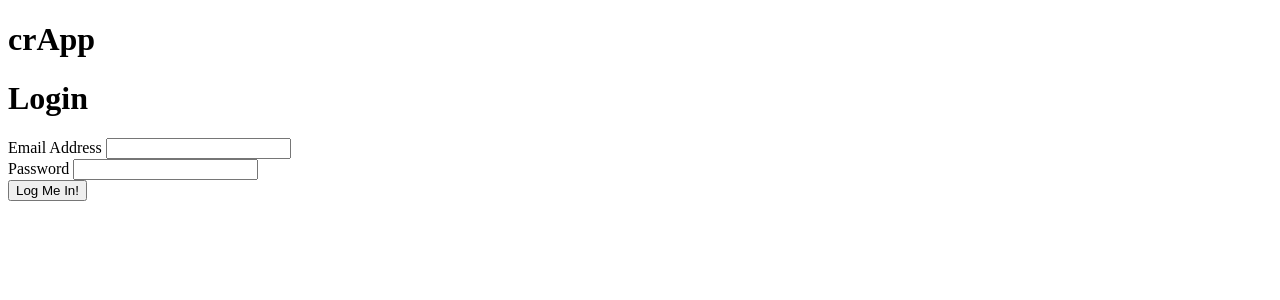
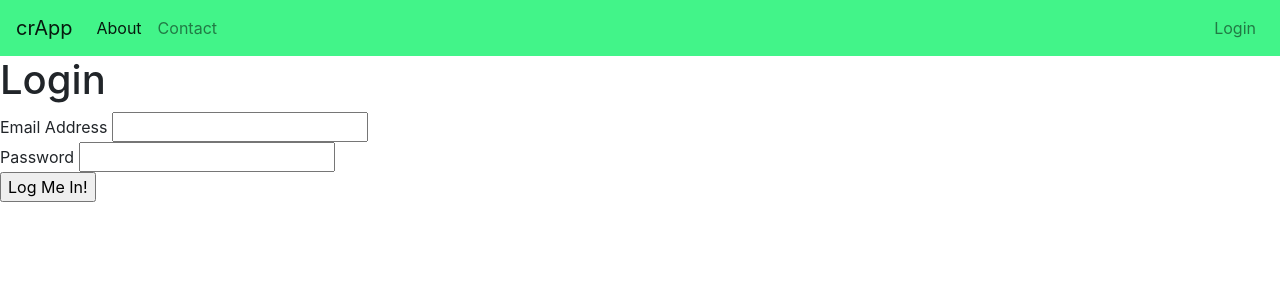
Before and after one commit to ambergers/crapp, a Flask app: page /login in a window 1280 px wide. Shown: the top 300 px of the page. Run offline with Flask 2, Linux system fonts and the light colour scheme; some libraries are stand-ins or nearby versions.

Commit message:
changed homepage buttons to navbar, need to fix styling for homepage and ratings to work alongside current css

```diff
--- a/templates/base.html
+++ b/templates/base.html
@@ -2,12 +2,45 @@
 <html>
   <head>
     {% block head %}
+    <!-- Load bootstrap 4 -->
+    <link href="https://stackpath.bootstrapcdn.com/bootstrap/4.3.1/css/bootstrap.min.css" rel="stylesheet" integrity="sha384-ggOyR0iXCbMQv3Xipma34MD+dH/1fQ784/j6cY/iJTQUOhcWr7x9JvoRxT2MZw1T" crossorigin="anonymous">
+    <!-- Load font awesome -->
+    <link rel="stylesheet" href="https://use.fontawesome.com/releases/v5.8.2/css/all.css" integrity="sha384-oS3vJWv+0UjzBfQzYUhtDYW+Pj2yciDJxpsK1OYPAYjqT085Qq/1cq5FLXAZQ7Ay" crossorigin="anonymous">
     <title>crApp</title>
     {% endblock %}
   </head>
 
   <body>
-    <h1> crApp </h1>
+    <nav class="navbar navbar-expand-md navbar-light" style="background-color: #42f489;">
+      <a class="navbar-brand" href="#">crApp</a>
+      <button class="navbar-toggler" type="button" data-toggle="collapse" data-target="#navbarNav" aria-controls="navbarNav" aria-expanded="false" aria-label="Toggle navigation">
+        <span class="navbar-toggler-icon"></span>
+      </button>
+      <div class="collapse navbar-collapse" id="navbarNav">
+        <ul class="navbar-nav mr-auto">
+          <li class="nav-item active">
+            <a class="nav-link" href="#">About <span class="sr-only">(current)</span></a>
+          </li>
+          <li class="nav-item">
+            <a class="nav-link" href="#">Contact</a>
+          </li>
+        </ul>
+        <ul class="navbar-nav m1-auto">
+          {% if session['user_id'] %}
+            <li class="nav-item">
+              <a class="nav-link" href="/logout">Logout</a>
+            </li>
+            <li class="nav-item">
+              <a class="nav-link" href="/users/{{ session['user_id'] }}">My Account</a>
+            </li>
+            {% else %}
+            <li class="nav-item">
+              <a class="nav-link" href="/login">Login</a>
+            </li>
+            {% endif %}
+        </ul>
+      </div>
+    </nav>
     {% with messages = get_flashed_messages() %}
       {% for message in messages %}
         <div class="alert alert-warning">{{ message }}</div>
--- a/templates/list_items.html
+++ b/templates/list_items.html
@@ -30,7 +30,7 @@
       {% endif %}
       - {{ bathroom.city }}
     <!-- Add button to add bathroom to user's list if it's not already on it -->
-    <button type="button" id="{{ bathroom.bathroom_id }}">Add to List</button>
+    <button type="button" id="{{ bathroom.bathroom_id }}">Add</button>
     <script>
     document.getElementById("{{ bathroom.bathroom_id }}").addEventListener('click', function() {
       const url = '/add_list_item/{{ bathroom.bathroom_id }}/{{ named_list.list_id }}';
```
Also changed, not shown: templates/homepage.html (+0 -23 lines).
